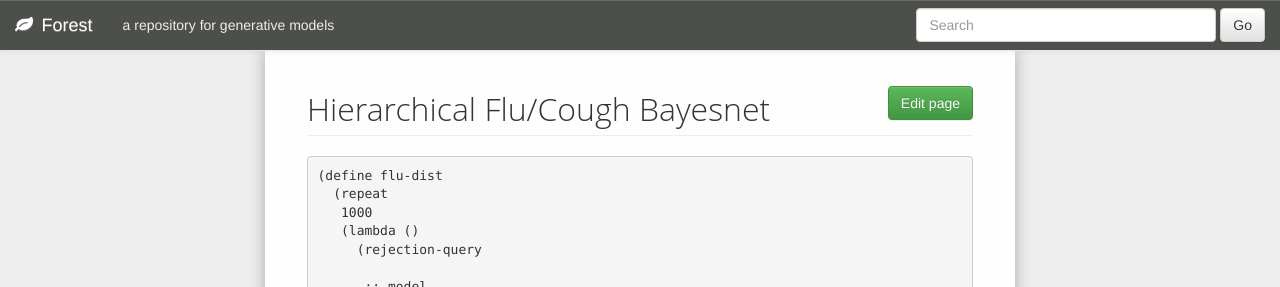
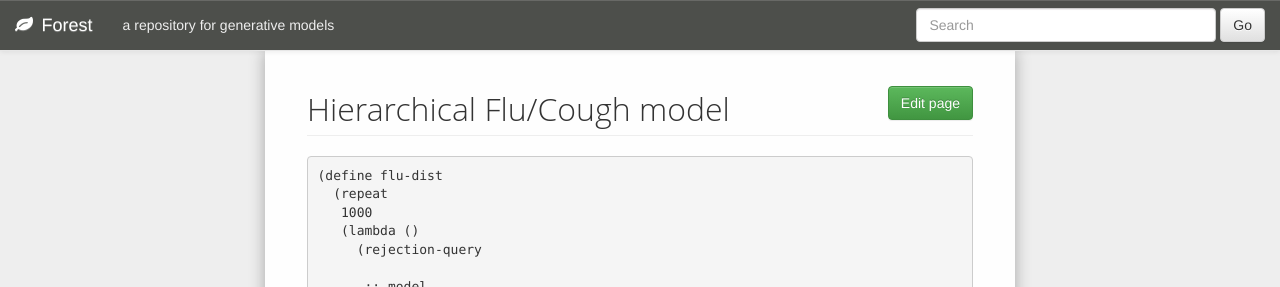
Before and after one commit to forestdb/forestdb.org, a Jekyll site: the page built from models/hierarchical-flu.md, in a window 1280 px wide. Shown: the top 287 px of the page. Built offline with Jekyll 4.4.1, drawn with Linux system fonts in a browser that asks for light colours; nearby versions of some CDN libraries.

Commit message:
Update hierarchical-flu.md

```diff
--- a/models/hierarchical-flu.md
+++ b/models/hierarchical-flu.md
@@ -1,9 +1,9 @@
 ---
 layout: model
-title: Hierarchical Flu/Cough Bayesnet
+title: Hierarchical Flu/Cough model
 model-status: code
 model-category: Miscellaneous
-model-tags: bayesnet, medicine
+model-tags: hierarchical, medicine, mem
 ---
 
     (define flu-dist
```
